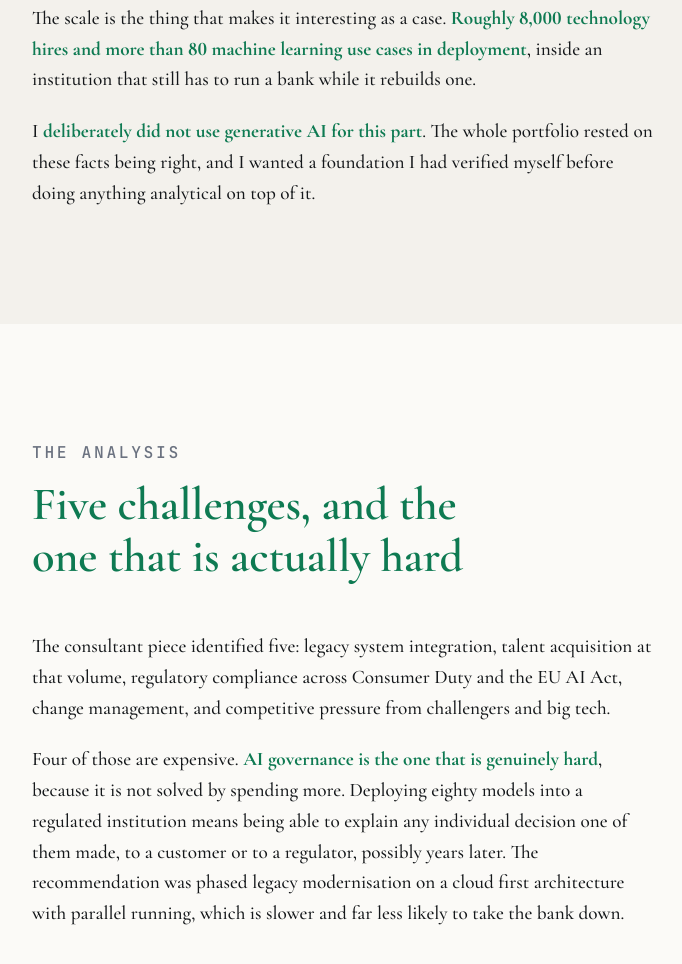
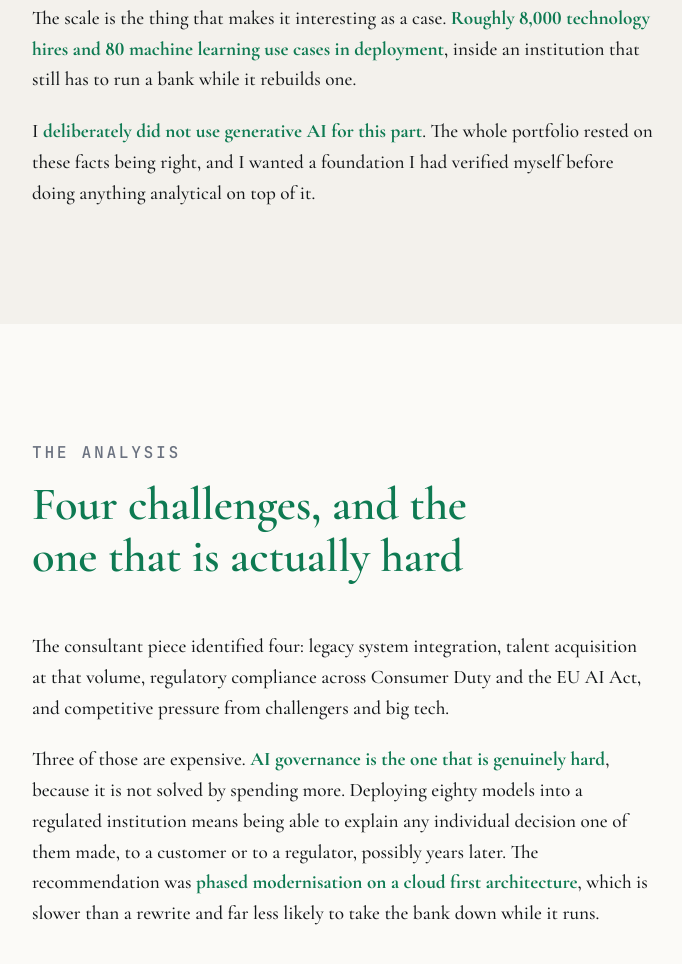
Before and after one commit to BadhriGiri/badhrigiri.github.io, a plain HTML site: page work/digital-transformation.html in a window 1280 px wide. Shown: the part 1074-2038 px from the top of the page, without its empty margins (88-770 px from the left). Drawn offline with nearby package versions, Linux system fonts and the light colour scheme.

Commit message:
Digital transformation: four challenges, not five
Checked against the submitted portfolio and both decks. Confirmed: the
2016 to 2026 Lloyds timeline, the £4bn programme, 8,000 tech hires,
Google Cloud, Consumer Duty, the EU AI Act, AI governance, and the
choice not to use GenAI for Assignment 1, which the reflection states
directly: "the Lloyds timeline and business model infographic, I chose
not to".

Three corrections. The deck's own opening says it "identifies four
critical challenges", not five, and change management is not one of
the four it names. The portfolio says 80 ML use cases rather than more
than 80. And parallel running appears nowhere in the deck, so the
recommendation is now described as phased modernisation on a cloud
first architecture, which is what the deck actually says.

Co-Authored-By: Claude Opus 5 <noreply@anthropic.com>

```diff
--- a/work/digital-transformation.html
+++ b/work/digital-transformation.html
@@ -100,7 +100,7 @@
         </p>
         <p>
           The scale is the thing that makes it interesting as a case. <strong>Roughly 8,000 technology
-          hires and more than 80 machine learning use cases in deployment</strong>, inside an
+          hires and 80 machine learning use cases in deployment</strong>, inside an
           institution that still has to run a bank while it rebuilds one.
         </p>
         <p>
@@ -116,21 +116,21 @@
     <div class="wrap">
       <div class="section-head">
         <p class="eyebrow eyebrow--accent">The analysis</p>
-        <h2>Five challenges, and the one that is actually hard</h2>
+        <h2>Four challenges, and the one that is actually hard</h2>
       </div>
       <div class="prose">
         <p>
-          The consultant piece identified five: legacy system integration, talent acquisition at that
-          volume, regulatory compliance across Consumer Duty and the EU AI Act, change management, and
-          competitive pressure from challengers and big tech.
+          The consultant piece identified four: legacy system integration, talent acquisition at that
+          volume, regulatory compliance across Consumer Duty and the EU AI Act, and competitive
+          pressure from challengers and big tech.
         </p>
         <p>
-          Four of those are expensive. <strong>AI governance is the one that is genuinely
+          Three of those are expensive. <strong>AI governance is the one that is genuinely
           hard</strong>, because it is not solved by spending more. Deploying eighty models into a
           regulated institution means being able to explain any individual decision one of them made,
-          to a customer or to a regulator, possibly years later. The recommendation was phased legacy
-          modernisation on a cloud first architecture with parallel running, which is slower and far
-          less likely to take the bank down.
+          to a customer or to a regulator, possibly years later. The recommendation was
+          <strong>phased modernisation on a cloud first architecture</strong>, which is slower than a
+          rewrite and far less likely to take the bank down while it runs.
         </p>
       </div>
     </div>
```
